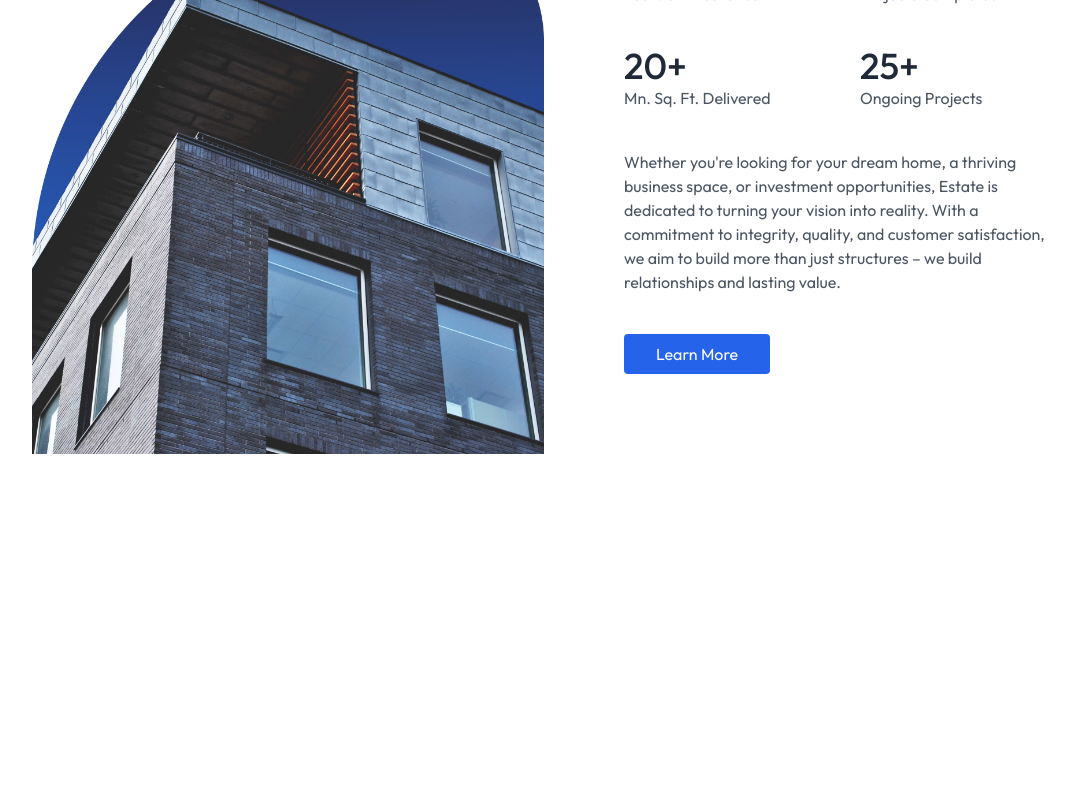
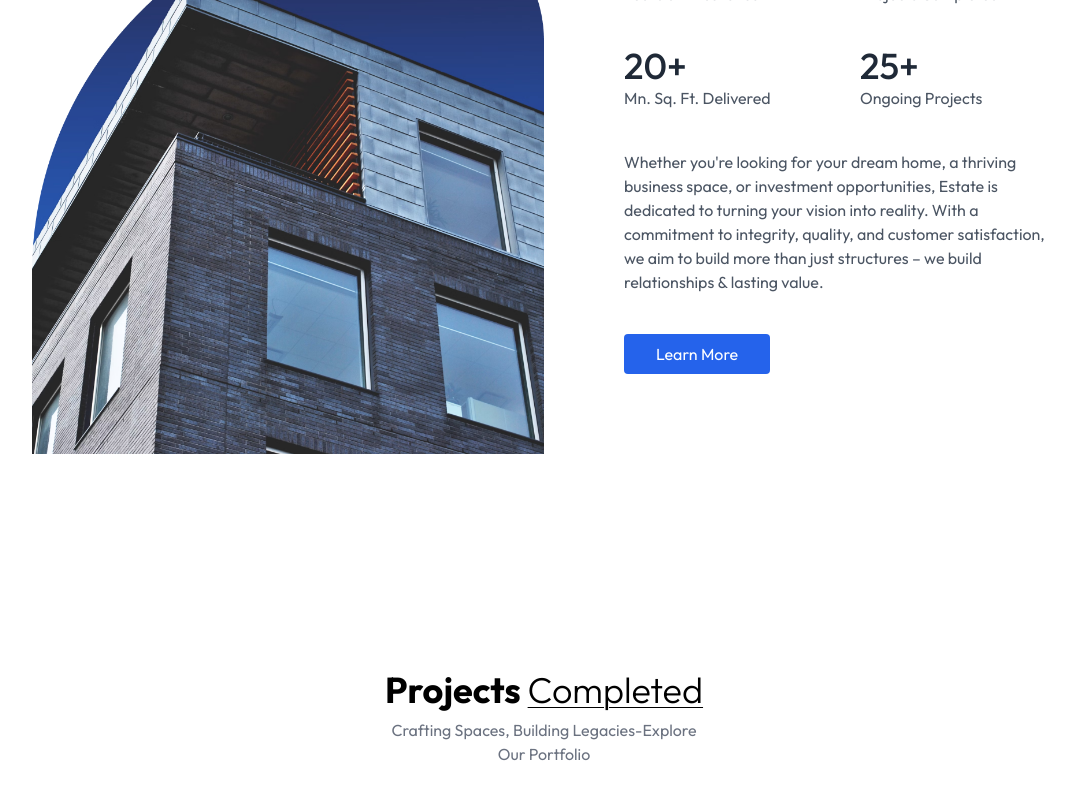
Before and after one commit to RizwanSiddiqui021/realestatewebsite, a React (Vite) app: page / in a window 1280 px wide. Shown: the part 1098-1898 px from the top of the page, without its empty margins (96-1171 px from the left). Before the commit the page ends 1608 px from the top, so only its background shows below. Built offline with nearby package versions, Linux system fonts and the light colour scheme.

Commit message:
worked on the projects section

```diff
--- a/src/App.jsx
+++ b/src/App.jsx
@@ -1,11 +1,13 @@
 import About from "./components/About";
 import Header from "./components/Header";
+import Projects from "./components/Projects";
 
 const App = () => {
   return (
     <div className="w-full overflow-hidden">
       <Header></Header>
       <About></About>
+      <Projects></Projects>
     </div>
   );
 };
--- a/src/components/About.jsx
+++ b/src/components/About.jsx
@@ -6,6 +6,7 @@
       className="flex flex-col items-center justify-center container mx-auto p-14 md:px-20 lg:px-32 w-full overflow-hidden"
       id="About"
     >
+      {/* title-section */}
       <h1 className="text-2xl sm:text-4xl font-bold mb-2">
         About{" "}
         <span className="underline underline-offset-4 decoration-1 under font-light">
@@ -17,6 +18,7 @@
       </p>
 
       <div className="flex flex-col md:flex-row items-center md:items-start md:gap-20">
+        {/* image */}
         <img
           src={assets.brand_img}
           alt=""
@@ -41,12 +43,13 @@
               <p>Ongoing Projects</p>
             </div>
           </div>
-          <p className="my-10 max-w-lg">
+          {/* about-description */}
+          <p className="my-10 max-w-lg text-justify md:text-left">
             Whether you&apos;re looking for your dream home, a thriving business
             space, or investment opportunities, Estate is dedicated to turning
             your vision into reality. With a commitment to integrity, quality,
             and customer satisfaction, we aim to build more than just structures
-            – we build relationships and lasting value.
+            – we build relationships & lasting value.
           </p>
           <button className="bg-blue-600 text-white px-8 py-2 rounded">
             Learn More
--- /dev/null
+++ b/src/components/Projects.jsx
@@ -0,0 +1,21 @@
+const Projects = () => {
+  return (
+    <div
+      className="container mx-auto px-6 py-4 pt-20 md:px-20 lg:px-32 my-20 w-full overflow-hidden"
+      id="Projects"
+    >
+      {/* section-title */}
+      <h1 className="text-2xl sm:text-4xl font-bold mb-2 text-center">
+        Projects{" "}
+        <span className="underline underline-offset-4 decoration-1 under font-light">
+          Completed
+        </span>
+      </h1>
+      <p className="text-gray-500 max-w-80 text-center mb-8 mx-auto">
+        Crafting Spaces, Building Legacies-Explore Our Portfolio
+      </p>
+    </div>
+  );
+};
+
+export default Projects;
```
